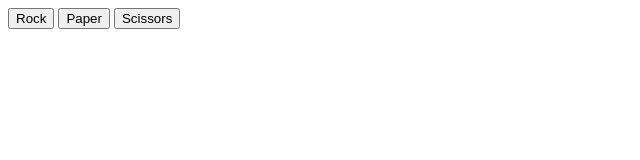
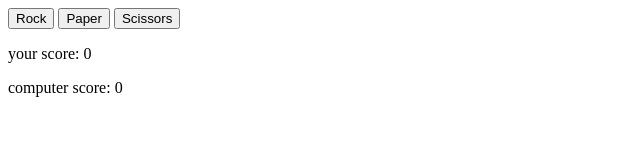
Before and after one commit to mjr141/rock-paper-scissors, a plain HTML site: page index.html in a window 1280 px wide. Shown: the whole page, without its empty margins (0-640 px from the left). Drawn offline with Linux system fonts and the light colour scheme.

Commit message:
add scorecard and update scores on click

```diff
--- a/index.html
+++ b/index.html
@@ -9,6 +9,7 @@
   <button class = "playButton" id="rock">Rock</button>
   <button class = "playButton" id="paper">Paper</button>
   <button class = "playButton" id="scissors">Scissors</button>
+  <div class = "scoreCard"></div>
   <script src="script.js"></script>
 </body>
 </html>
--- a/script.js
+++ b/script.js
@@ -1,9 +1,5 @@
-// const button = document.querySelector("button");
-
 const playButtons = document.querySelectorAll(".playButton");
 playButtons.forEach(button => button.addEventListener("click", (e) => playRound(e.target.id)));
-
-// button.addEventListener("click", (e) => playRound(e.target.innerText));
 
 function getComputerChoice() {
   let randomInt = Math.floor(Math.random() * 3); // generate a random integer from 0 to 2
@@ -18,14 +14,26 @@ function getComputerChoice() {
   return choice;
 }
 
-/* function getHumanChoice() {
-  let choice = prompt("choose rock, paper, or scissors!");
-  return choice.toLowerCase();
-} */
+// global variables to be incremented accordingly
+let userScore = 0;
+let computerScore = 0;
+let roundCount = 1;
 
-// global variables to be incremented accordingly
-let humanScore = 0;
-let computerScore = 0;
+// putting initial scores in the scorecard
+const scoreCard = document.querySelector(".scoreCard");
+let userDisplayScore = document.createElement("p");
+scoreCard.appendChild(userDisplayScore);
+let computerDisplayScore = document.createElement("p");
+scoreCard.appendChild(computerDisplayScore);
+let roundDisplayCount = document.createElement("p");
+scoreCard.appendChild(roundDisplayCount);
+updateScore();
+
+function updateScore() {
+  userDisplayScore.textContent = `your score: ${userScore}`;
+  computerDisplayScore.textContent = `computer score: ${computerScore}`;
+  // roundDisplayCount.textContent = `round: ${roundCount}`;
+}
 
 function playRound(humanChoice) {
   const computerChoice = getComputerChoice();
@@ -33,17 +41,21 @@ function playRound(humanChoice) {
   switch (result) {
     case "win":
       console.log(`you win! ${humanChoice} beats ${computerChoice}`);
-      ++humanScore;
+      ++userScore;
+      updateScore()
       break;
     case "lose":
       console.log(`you lose! ${computerChoice} beats ${humanChoice}`);
       ++computerScore;
+      updateScore()
       break;
     case "tie":
       console.log(`tie! you both picked ${humanChoice}`)
+      updateScore()
       break;
     case "other":
       console.log(`you lose! '${humanChoice}' isn't a valid choice...`)
+      updateScore()
   }
 }
 
@@ -91,22 +103,3 @@ function checkWinner (humanChoice, computerChoice) {
       break;
   }
 }
-
-/* // play 5 rounds and display scores
-function playGame() {
-  let humanChoice;
-  let computerChoice;
-  let roundCount = 1;
-  while (roundCount <= 5) {
-    humanChoice = getHumanChoice();
-    computerChoice = getComputerChoice();
-    console.log(`round ${roundCount}!`);
-    console.log(`user pick: ${humanChoice}`);
-    console.log(`computer pick: ${computerChoice}`);
-    playRound(humanChoice, computerChoice);
-    roundCount++;
-  }
-  console.log(`final score: ${humanScore}-${computerScore}`)
-}
-
-playGame(); */
```
